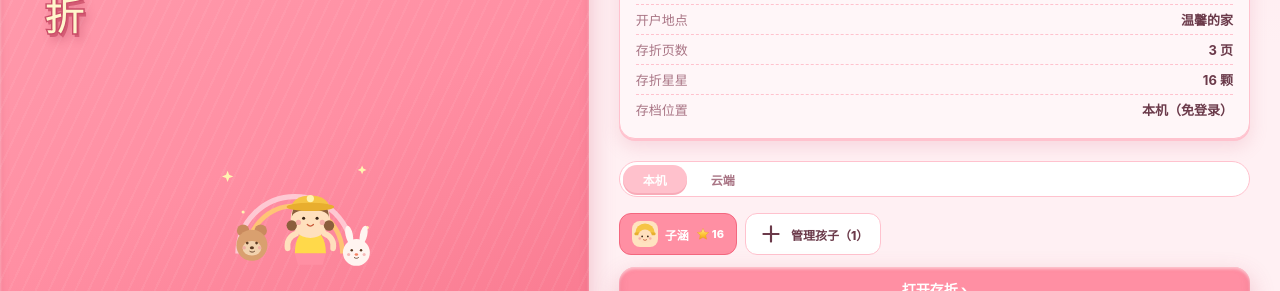
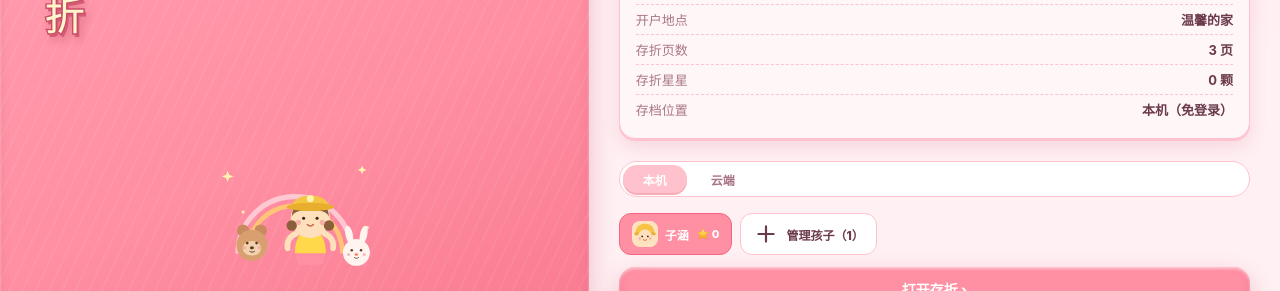
Before and after one commit to ootools/otools-wish-book, a Vue app: page / in a window 1280 px wide. Shown: the part 175-466 px from the top of the page. Built offline with nearby package versions, Linux system fonts and the light colour scheme.

Commit message:
feat: 默认存折改为空白，不再预填星星与已兑换记录

```diff
--- a/package.json
+++ b/package.json
@@ -1,7 +1,7 @@
 {
   "name": "otools-wish-book",
   "private": true,
-  "version": "0.1.3",
+  "version": "0.1.4",
   "type": "module",
   "description": "Wish passbook plugin for OTools",
   "engines": { "node": ">=22.18" },
--- a/plugin.json
+++ b/plugin.json
@@ -5,7 +5,7 @@
   "displayNameCN": "心愿存折",
   "developerName": "OTools",
   "summary": "粉色拟物心愿存折：每个孩子一份存折、存折内多页，星星奖励/扣除动画与音效、全局心愿礼物清单与兑换盖章。",
-  "version": "0.1.3",
+  "version": "0.1.4",
   "minOtoolsVersion": "0.9.8",
   "entry": "dist/index.html",
   "devUrl": "http://127.0.0.1:6592",
--- a/src/store.ts
+++ b/src/store.ts
@@ -33,27 +33,14 @@ const defaultState = (): BookState => ({
       birth: '',
       hobby: '',
       avatar: 'av-doudou',
-      pages: [
-        makePage(0, [
-          ...Array.from({ length: 9 }, (_, i): StarSlot => ({
-            state: i < 3 ? 'redeemed' : 'star',
-            note: i < 3 ? '已兑换' : '棒棒的表现',
-            at: Date.now() - (9 - i) * 86400000,
-          })),
-          ...emptySlots().slice(9),
-        ]),
-        makePage(1, [
-          ...Array.from({ length: 7 }, (): StarSlot => ({ state: 'star', note: '棒棒的表现', at: Date.now() })),
-          ...emptySlots().slice(7),
-        ]),
-        makePage(2),
-      ],
+      // 默认是一份全新的空白存折：三页都没有星星，也没有已兑换记录。
+      pages: makePages(DEFAULT_PAGE_COUNT),
     },
   ],
   wishes: [
     { id: 'wish-carousel', name: '旋转木马', icon: 'ic-carousel', cost: 25, done: false },
     { id: 'wish-picnic', name: '亲子野餐', icon: 'ic-picnic', cost: 15, done: false },
-    { id: 'wish-sticker', name: '贴纸绘本', icon: 'ic-gift', cost: 10, done: true, doneAt: Date.now() },
+    { id: 'wish-sticker', name: '贴纸绘本', icon: 'ic-gift', cost: 10, done: false },
   ],
 });
 
```
Also changed, not shown: 1 other file (tests, documents, lock files or other folders).
